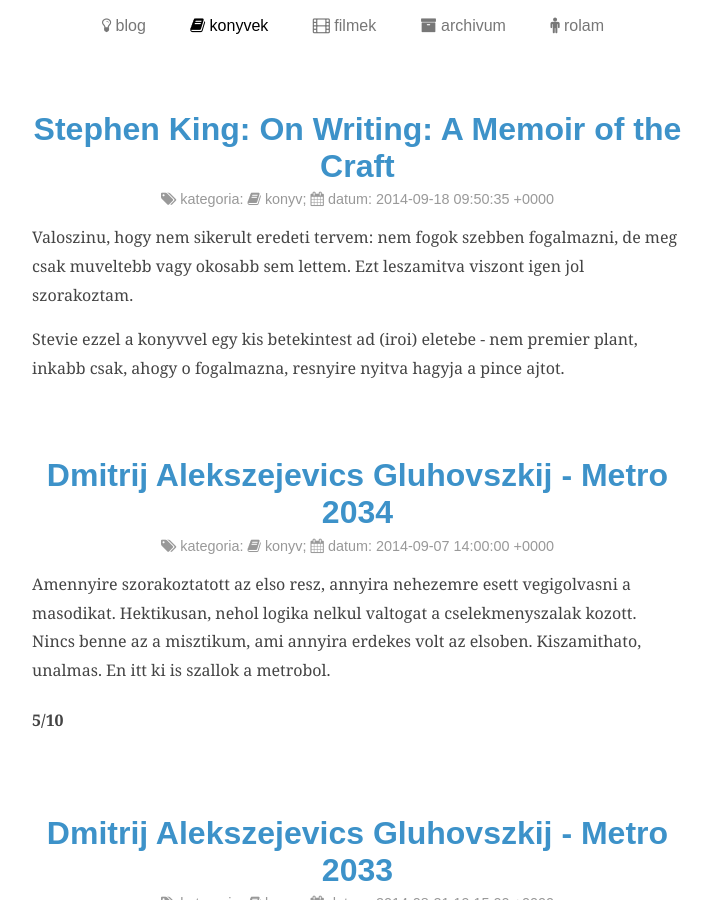
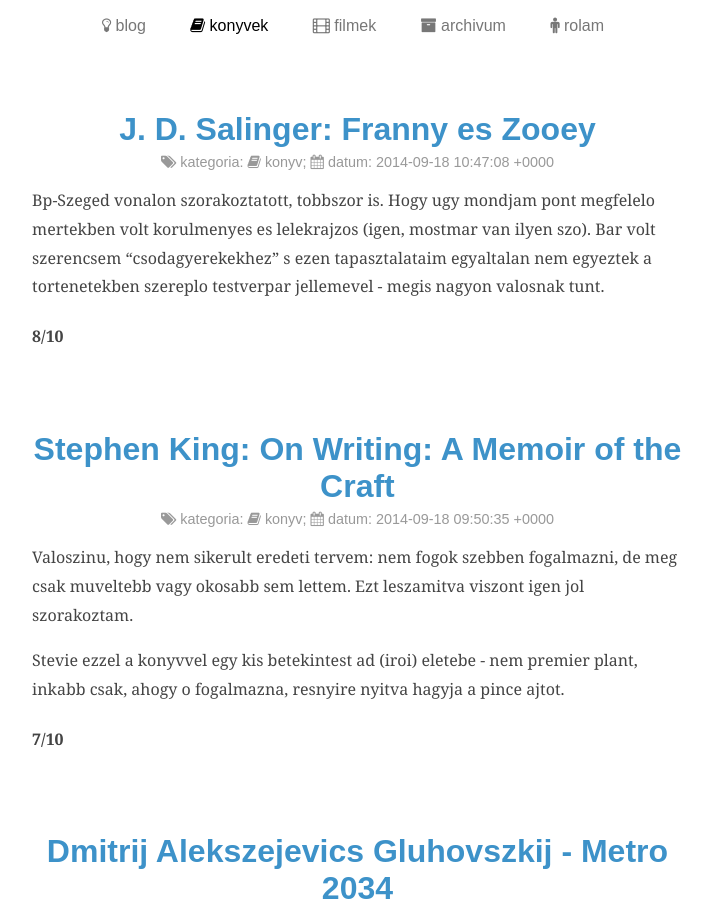
Before and after one commit to 4p3/4p3.github.io, a Jekyll site: the page built from konyvek.html, in a window 1280 px wide and 900 px high. Shown: the whole window, without its empty margins (287-999 px from the left). Built offline with Jekyll 4.4.1, drawn with Linux system fonts in a browser that asks for light colours; Markdown is read by kramdown in place of the engine named in the settings.

Commit message:
added a salinger novel and a minor fix

```diff
--- /dev/null
+++ b/_posts/2014-09-18-frannyeszooey.markdown
@@ -0,0 +1,11 @@
+---
+layout: post
+title:  "J. D. Salinger: Franny es Zooey"
+date:   2014-09-18 10:47:08
+categories: 'konyv'
+tags: ['salinger','vallas']
+---
+
+Bp-Szeged vonalon szorakoztatott, tobbszor is. Hogy ugy mondjam pont megfelelo mertekben volt korulmenyes es lelekrajzos (igen, mostmar van ilyen szo). Bar volt szerencsem "csodagyerekekhez" s ezen tapasztalataim egyaltalan nem egyeztek a tortenetekben szereplo testverpar jellemevel - megis nagyon valosnak tunt.
+
+<h4>8/10</h4>
--- a/_posts/2014-09-18-ofthecraft.markdown
+++ b/_posts/2014-09-18-ofthecraft.markdown
@@ -9,3 +9,5 @@
 Valoszinu, hogy nem sikerult eredeti tervem: nem fogok szebben fogalmazni, de meg csak muveltebb vagy okosabb sem lettem. Ezt leszamitva viszont igen jol szorakoztam.
 
 Stevie ezzel a konyvvel egy kis betekintest ad (iroi) eletebe - nem premier plant, inkabb csak, ahogy o fogalmazna, resnyire nyitva hagyja a pince ajtot.
+
+<h4>7/10</h4>
```
